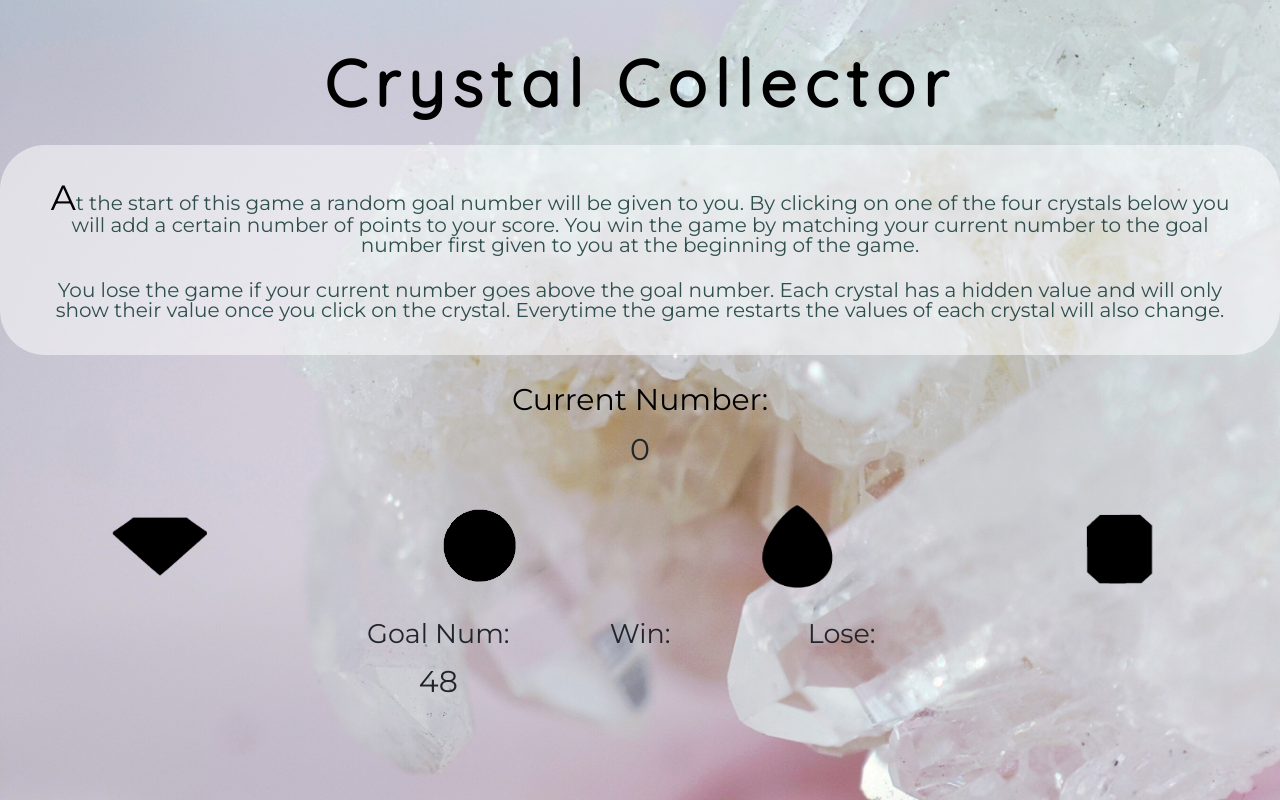
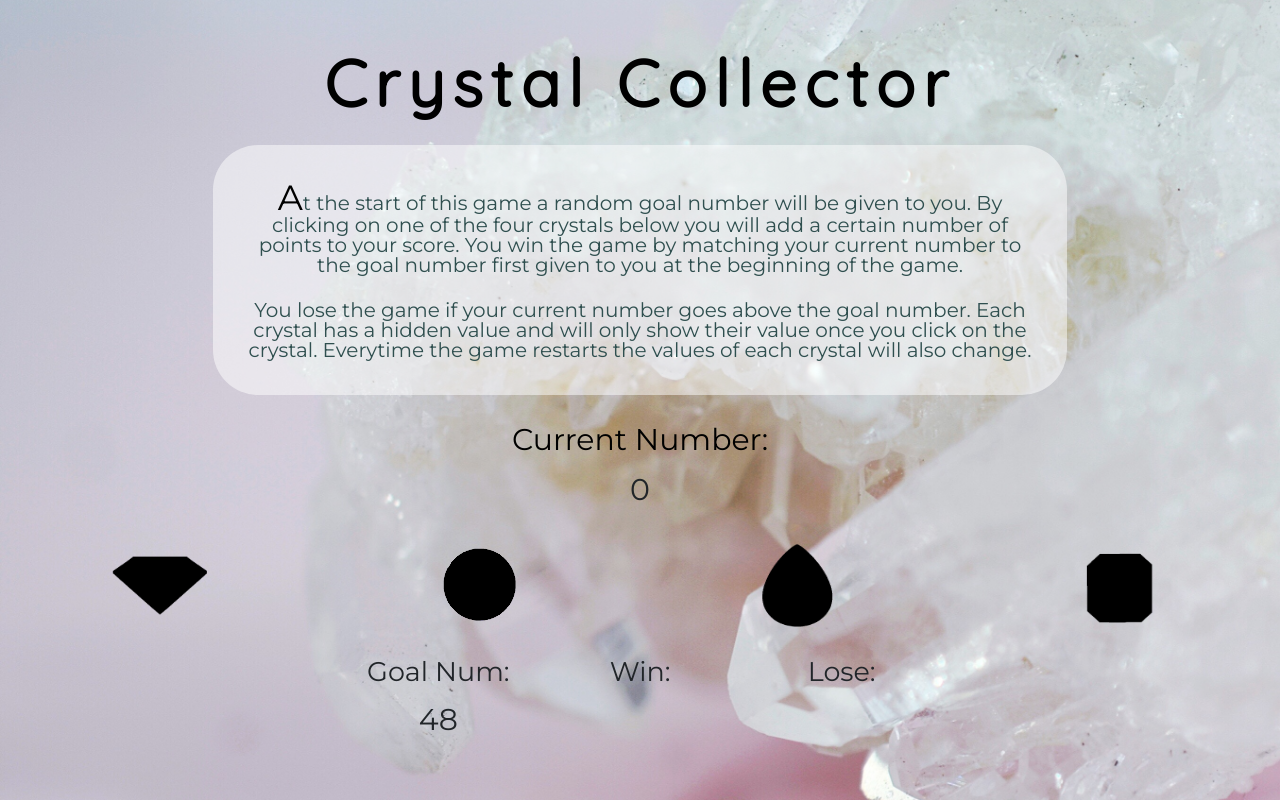
Before and after one commit to rachbaut/unit-4-game, a plain HTML site: page index.html in a window 1280 px wide. Drawn offline with nearby package versions, Linux system fonts and the light colour scheme.

Commit message:
columns added

```diff
--- a/assets/css/style.css
+++ b/assets/css/style.css
@@ -1,4 +1,8 @@
 /* BACKGROUND COLOR AND HEADER STYLES */
+* {
+    margin: 0px;
+    padding: 0px;
+}
 
 body {
     background: url(../images/pinkcrystal.jpg) no-repeat center center fixed;
@@ -91,7 +95,6 @@ p {
     background-color: rgb(255, 255, 255, 0.5);
     border-radius: 45px;
     padding: 10px;
-
 }
 
 button {
--- a/index.html
+++ b/index.html
@@ -26,7 +26,8 @@
 
     <!--Start of content on page-->
     <div class="row paragraph">
-        <div class="col-12 text-center justify-content-center" id="info-box">
+        <div class="col-md-2"></div>
+        <div class="col-md-8 text-center justify-content-center" id="info-box">
             <p class="par1">At the start of this game a random goal number will be given to you.
                 By clicking on one of the four crystals below you will add a certain number of points to your score.
                 You win the game by matching your current number to the goal number first given to you at the beginning of the game.</p>
@@ -34,6 +35,7 @@
                 Each crystal has a hidden value and will only show their value once you click on the crystal.
                 Everytime the game restarts the values of each crystal will also change.</p>
         </div>
+        <div class="col-md-2"></div>
     </div>
 
      <!--Score will be shown here-->
```
